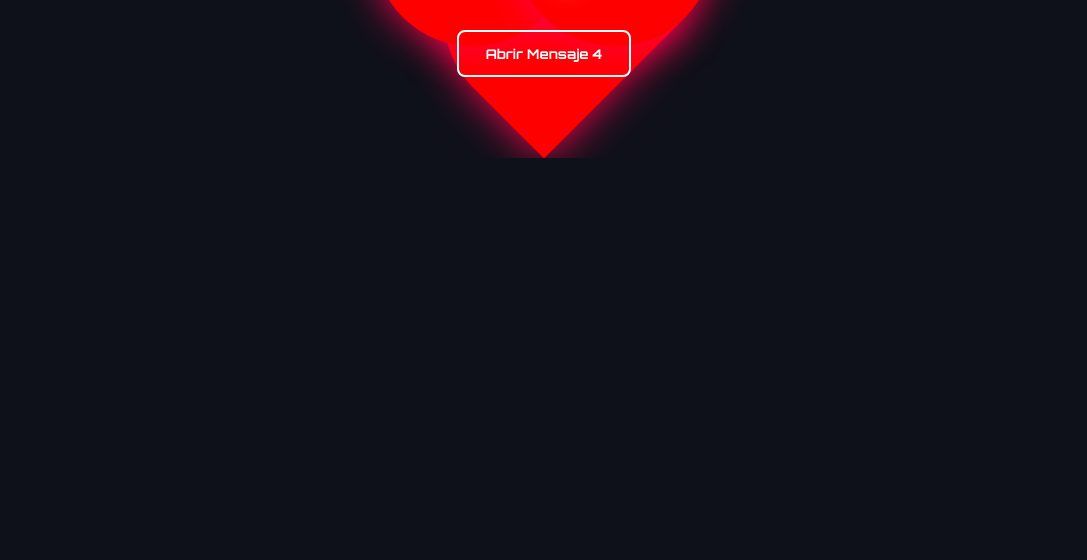
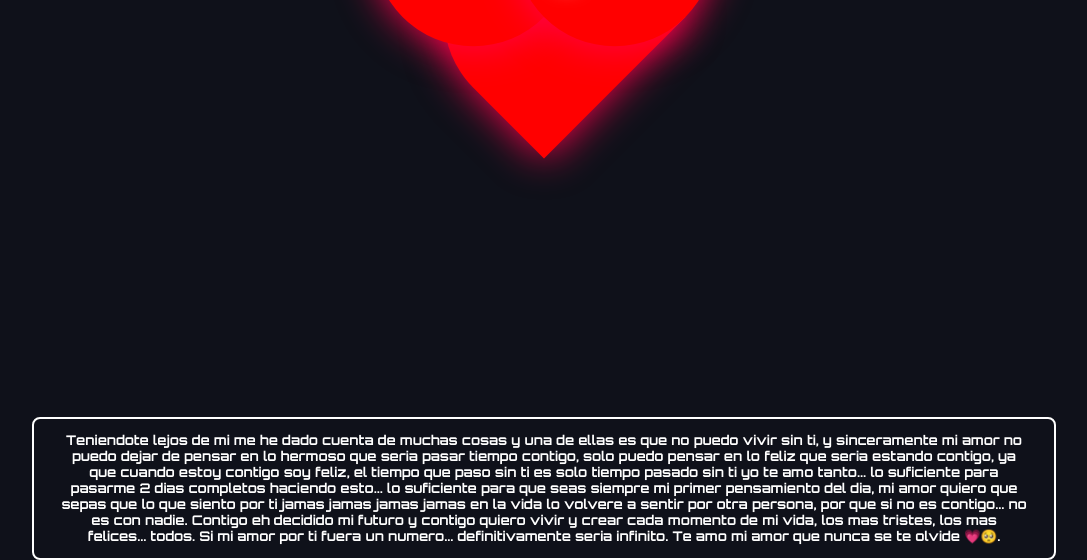
Before and after one commit to AlteroidYT/amorinmenso.github.io, a plain HTML site: page mensaje3.html in a window 1280 px wide. Shown: the part 683-1243 px from the top of the page, without its empty margins (96-1183 px from the left). Before the commit the page ends 841 px from the top, so only its background shows below. Drawn offline with Linux system fonts and the light colour scheme.

Commit message:
Update mensaje3.html

```diff
--- a/mensaje3.html
+++ b/mensaje3.html
@@ -98,12 +98,14 @@
 
     .message-boxes {
       display: flex;
+      flex-direction: column;
       gap: 1em;
-      position: absolute;
-      bottom: 5%;
-      left: 50%;
-      transform: translateX(-50%);
-      z-index: 2;
+      position: relative; /* <-- ya no absolute */
+      margin: 900px auto 50px auto; /* para bajarlo */
+      max-width: 80%;
+      z-index: 1;
+      justify-content: center;
+      align-items: center;
     }
 
     .message-box {
@@ -162,13 +164,13 @@
 
     #porcentaje {
       position: absolute;
-      top: 60%;
+      top: 80%; /* más abajo aún */
       left: 50%;
-      transform: translate(-50%, -50%);
+      transform: translateX(-50%); /* Solo centrado horizontal */
       font-size: 2.5rem;
-      font-family: Arial, Helvetica, sans-serif;
-      color: white;
-      /* Sin sombras ni neones */
+      font-family: 'Orbitron', sans-serif;
+      color: #ff004c;
+      text-shadow: 0 0 15px #ff004c;
       user-select: none;
       pointer-events: none;
     }
@@ -211,8 +213,20 @@
   <p>Es Infinito</p>
 
   <div class="message-boxes">
-    <button class="message-box" onclick="window.open('mensaje4.html', '_blank')">
-      Abrir Mensaje 4
+    <button class="message-box">
+      Teniendote <strong>lejos de mi me he dado cuenta de muchas cosas</strong> y una
+      de ellas es que no puedo vivir sin ti, y sinceramente mi amor no puedo dejar de
+      pensar en lo hermoso que seria pasar tiempo contigo, solo puedo pensar en lo
+      feliz que seria estando contigo, ya que cuando estoy contigo soy feliz,
+      <a>el tiempo que paso sin ti es solo tiempo pasado sin ti</a> yo te amo tanto...
+      lo suficiente para pasarme 2 dias completos haciendo esto... lo suficiente para que
+      <strong>seas siempre mi primer pensamiento del dia</strong>, mi amor quiero que
+      sepas que lo que siento por ti jamas jamas jamas jamas en la vida lo volvere a sentir
+      por otra persona, <strong><a>por que si no es contigo... no es con nadie</a></strong>.
+      Contigo eh decidido mi futuro y contigo quiero vivir y crear cada momento de mi vida,
+      los mas tristes, los mas felices... todos. Si mi amor por ti fuera un numero...
+      <strong><a>definitivamente seria infinito</a></strong>. Te amo mi amor que nunca
+      se te olvide 💗🥺.
     </button>
   </div>
 
```
